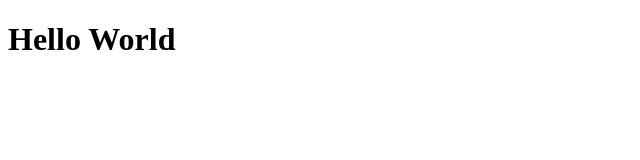
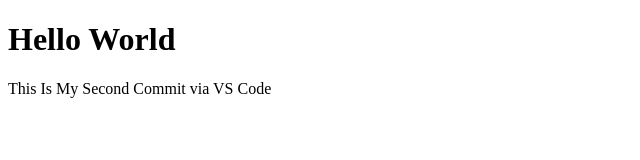
Before and after one commit to alessiacacciatore/alessiacacciatore.github.io, a plain HTML site: page index.html in a window 1280 px wide. Shown: the whole page, without its empty margins (0-640 px from the left). Drawn offline with Linux system fonts and the light colour scheme.

Commit message:
Second commit on VSC
This is my second commit from VSC- week one

```diff
--- a/index.html
+++ b/index.html
@@ -1,4 +1,5 @@
 <!DOCTYPE html>
 <html>
 	<h1>Hello World</h1>
+	<body>This Is My Second Commit via VS Code</body>
 </html>
```
